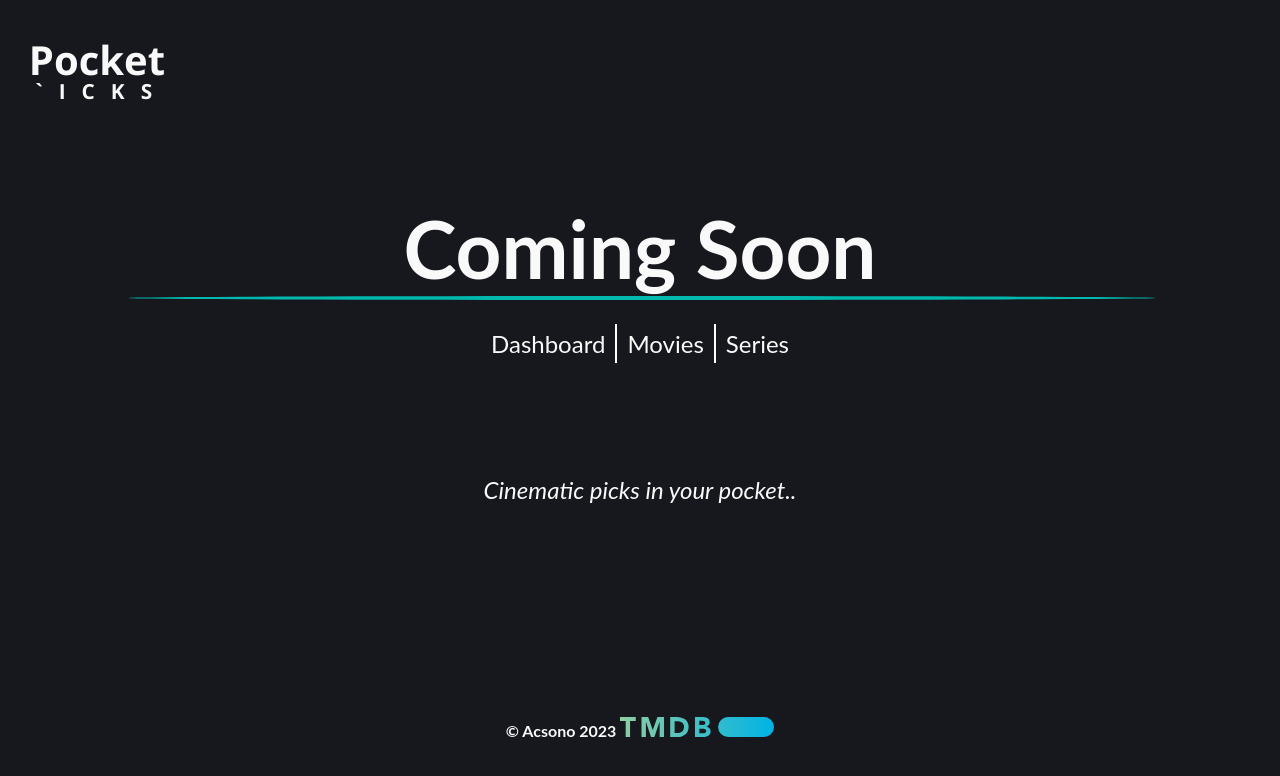
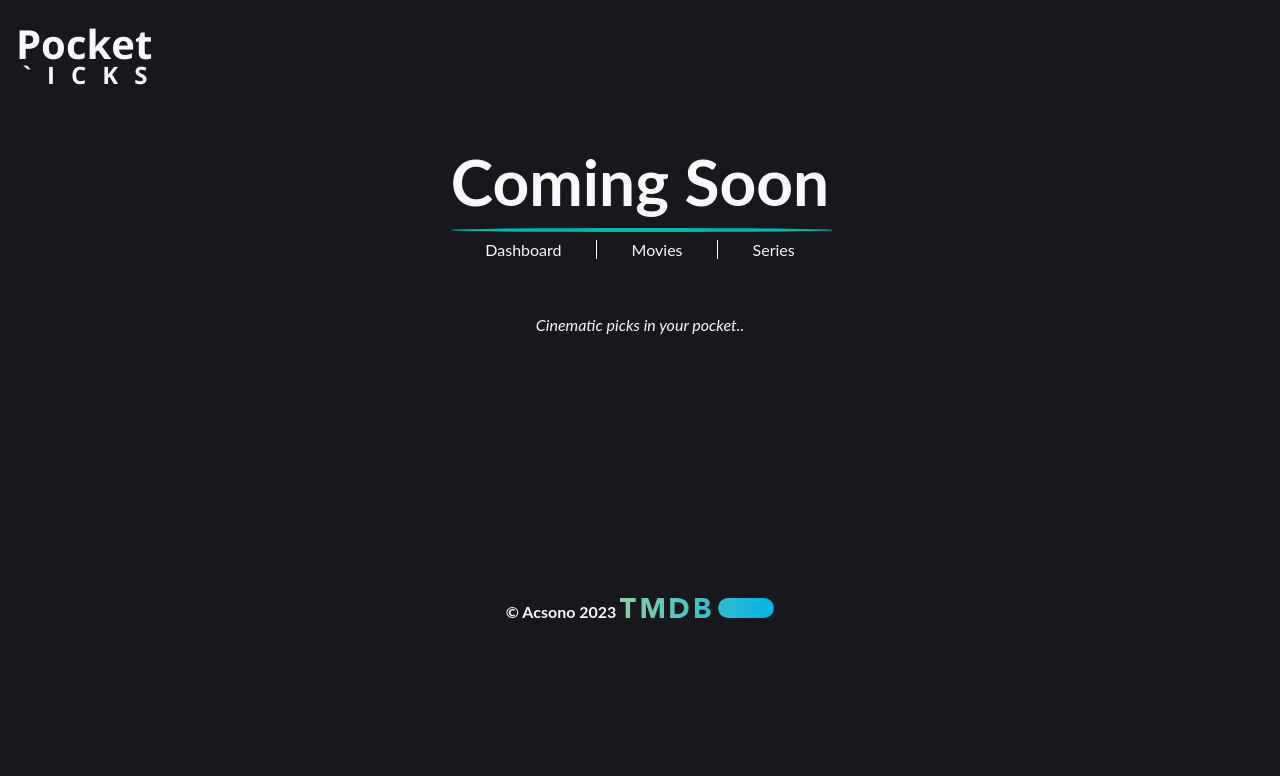
Before and after one commit to fruittymango/pocketpicks, a React (Vite) app: page / in a window 1280 px wide. Shown: the top 776 px of the page. Built offline with nearby package versions, Linux system fonts and the light colour scheme.

Commit message:
Moved the two available pages to their own files and folders.
Decision: Styling for pages will now reside inside their respective folder. This makes it easier to read and understand the styling of each page with out having to go back and forth.

```diff
--- /dev/null
+++ b/src/Pages/404/index.css
@@ -0,0 +1,92 @@
+body{
+    margin: 0;
+    font-size: 16px;
+    color: #F9F9F9;
+    background-color: #16181E;
+    font-family: 'Lato', sans-serif;
+}
+
+h1, h2, h3, h4, p{
+    margin: 0;
+}
+
+#root{
+    min-height: 90vh;
+    max-width: 100vw;
+    display: flex;
+    flex-direction: column;
+    padding: 1rem;
+    gap: clamp(2rem, 4rem, 7rem);
+}
+
+.logo-bg{
+    width: 70%;
+}
+
+.logo{
+    font-size: 2.5rem;
+    font-family: 'Open Sans', sans-serif;
+}
+
+.logo span{
+    display: block;
+    font-weight:900;
+    letter-spacing: 1rem;
+    padding: 0 0.4rem;
+    font-size: 1.5rem;
+    line-height: 0.5rem;
+    font-family: 'Open Sans', sans-serif;
+}
+
+.content{
+
+    margin:0 auto;
+}
+
+.main-title{
+    text-align: center;
+    font-size: 4rem;
+}
+
+.horizontal-bar{
+    border-radius:100%;
+    width:100%;
+    border:2px solid #00B9AE;
+    margin: 0.5rem 0;
+}
+
+.sub-title-wrapper{
+    display: grid;
+    grid-template-columns: auto auto auto;
+}
+
+.sub-title-wrapper p{
+    font-size: clamp(smaller, small, medium);
+    text-align: center;
+}
+
+.bar{
+    border-right:0.1rem solid white;
+}
+
+.slogan{
+    margin-top: 7vh;
+    text-align: center;
+    font-style: italic;
+    font-size: medium;
+}
+
+
+.footer{
+    position:relative;
+    top: 25vh;
+    text-align: center;
+}
+
+@media (max-width: 590px) {
+    .main-title{
+        text-align: center;
+        font-size:10vw;
+    }
+
+}
--- /dev/null
+++ b/src/Pages/404/index.tsx
@@ -0,0 +1,39 @@
+const PageNotFound = () => {
+    return(
+      <>
+        <div className='logo-bg'>
+          <h1 className='logo'><strong>Pocket</strong><span>`ICKS</span></h1>
+        </div>
+
+        <div className="content">
+
+          <h2 className="main-title">404 - Page Not Found</h2>
+
+          <div className='horizontal-bar'>
+          </div>
+
+          <div className='sub-title-wrapper'>
+            <p className='menu-item bar'>
+              Dashboard
+            </p>
+            <p className='menu-item bar'>
+              Movies
+            </p>
+            <p className='menu-item'>
+              Series
+            </p>
+          </div>
+          <p className='slogan'>Cinematic picks in your pocket..</p>
+        </div>
+
+
+        <div className='footer'><h4>&copy; Acsono 2023 <span>
+          <img src='/blue_short-8e7b30f73a4020692ccca9c88bafe5dcb6f8a62a4c6bc55cd9ba82bb2cd95f6c.svg' height="20rem" alt='The movie database logo'/>
+        </span></h4>
+        </div>
+
+      </>
+    );
+}
+
+export default PageNotFound;
--- /dev/null
+++ b/src/Pages/ComingSoon/index.css
@@ -0,0 +1,92 @@
+body{
+    margin: 0;
+    font-size: 16px;
+    color: #F9F9F9;
+    background-color: #16181E;
+    font-family: 'Lato', sans-serif;
+}
+
+h1, h2, h3, h4, p{
+    margin: 0;
+}
+
+#root{
+    min-height: 90vh;
+    max-width: 100vw;
+    display: flex;
+    flex-direction: column;
+    padding: 1rem;
+    gap: clamp(2rem, 4rem, 7rem);
+}
+
+.logo-bg{
+    width: 70%;
+}
+
+.logo{
+    font-size: 2.5rem;
+    font-family: 'Open Sans', sans-serif;
+}
+
+.logo span{
+    display: block;
+    font-weight:900;
+    letter-spacing: 1rem;
+    padding: 0 0.4rem;
+    font-size: 1.5rem;
+    line-height: 0.5rem;
+    font-family: 'Open Sans', sans-serif;
+}
+
+.content{
+
+    margin:0 auto;
+}
+
+.main-title{
+    text-align: center;
+    font-size: 4rem;
+}
+
+.horizontal-bar{
+    border-radius:100%;
+    width:100%;
+    border:2px solid #00B9AE;
+    margin: 0.5rem 0;
+}
+
+.sub-title-wrapper{
+    display: grid;
+    grid-template-columns: auto auto auto;
+}
+
+.sub-title-wrapper p{
+    font-size: clamp(smaller, small, medium);
+    text-align: center;
+}
+
+.bar{
+    border-right:0.1rem solid white;
+}
+
+.slogan{
+    margin-top: 7vh;
+    text-align: center;
+    font-style: italic;
+    font-size: medium;
+}
+
+
+.footer{
+    position:relative;
+    top: 25vh;
+    text-align: center;
+}
+
+@media (max-width: 590px) {
+    .main-title{
+        text-align: center;
+        font-size:10vw;
+    }
+
+}
--- /dev/null
+++ b/src/Pages/ComingSoon/index.tsx
@@ -0,0 +1,40 @@
+import './index.css';
+const ComingSoon = () => {
+    return(
+      <>
+        <div className='logo-bg'>
+          <h1 className='logo'><strong>Pocket</strong><span>`ICKS</span></h1>
+        </div>
+
+        <div className="content">
+
+          <h2 className="main-title">Coming Soon</h2>
+
+          <div className='horizontal-bar'>
+          </div>
+
+          <div className='sub-title-wrapper'>
+            <p className='menu-item bar'>
+              Dashboard
+            </p>
+            <p className='menu-item bar'>
+              Movies
+            </p>
+            <p className='menu-item'>
+              Series
+            </p>
+          </div>
+          <p className='slogan'>Cinematic picks in your pocket..</p>
+        </div>
+
+
+        <div className='footer'><h4>&copy; Acsono 2023 <span>
+          <img src='/blue_short-8e7b30f73a4020692ccca9c88bafe5dcb6f8a62a4c6bc55cd9ba82bb2cd95f6c.svg' height="20rem" alt='The movie database logo'/>
+        </span></h4>
+        </div>
+
+      </>
+    );
+}
+
+export default ComingSoon;
--- a/src/main.tsx
+++ b/src/main.tsx
@@ -1,98 +1,8 @@
 import React from 'react';
 import ReactDOM from 'react-dom/client';
 import { BrowserRouter, Routes, Route } from "react-router-dom";
-import './main.css';
-
-const ComingSoon = () => {
-
-  return(
-    <>
-      <div style={{position:'absolute', left:'1%', padding:'0rem 1rem',}}>
-        <h1 className='app-title' style={{marginTop:'2rem'}}><strong>Pocket</strong><span>`ICKS</span></h1>
-      </div>
-
-      <div className="content">
-
-        <div className='flex-center'>
-          <h1>Coming Soon</h1>
-        </div>
-
-        <div className='horizontal-bar'>
-        </div>
-
-        <div className='menu-bg'>
-          <p className='menu-item bar'>
-            Dashboard
-          </p>
-          <p className='menu-item bar'>
-            Movies
-          </p>
-          <p className='menu-item'>
-            Series
-          </p>
-        </div>
-
-        <div className='menu-bg'>
-          <div className='flex-space-between'>
-            <p className='slogan'>Cinematic picks in your pocket..</p>
-         </div>
-        </div>
-      </div>
-
-
-      <div className='footer'><h4>&copy; Acsono 2023 <span>
-        <img src='/blue_short-8e7b30f73a4020692ccca9c88bafe5dcb6f8a62a4c6bc55cd9ba82bb2cd95f6c.svg' height="20rem" alt='The movie database logo'/>
-      </span></h4>
-      </div>
-
-    </>
-  );
-}
-
-const PageNotFound = () => {
-  return(
-    <>
-    <div style={{position:'absolute', left:'1%', padding:'0rem 1rem',}}>
-      <h1 className='app-title' style={{marginTop:'2rem'}}><strong>Pocket</strong><span>`ICKS</span></h1>
-    </div>
-
-    <div className="content">
-
-      <div className='flex-center'>
-        <h1>404 - Page not found</h1>
-      </div>
-
-      <div className='horizontal-bar'>
-      </div>
-
-      <div className='menu-bg'>
-        <p className='menu-item bar'>
-          Dashboard
-        </p>
-        <p className='menu-item bar'>
-          Movies
-        </p>
-        <p className='menu-item'>
-          Series
-        </p>
-      </div>
-
-      <div className='menu-bg'>
-        <div className='flex-space-between'>
-          <p className='slogan'>Cinematic picks in your pocket..</p>
-       </div>
-      </div>
-    </div>
-
-
-    <div className='footer'><h4>&copy; Acsono 2023 <span>
-      <img src='/blue_short-8e7b30f73a4020692ccca9c88bafe5dcb6f8a62a4c6bc55cd9ba82bb2cd95f6c.svg' height="20rem" alt='The movie database logo'/>
-    </span></h4>
-    </div>
-
-  </>
-  );
-}
+import PageNotFound from './Pages/404/index';
+import ComingSoon from './Pages/ComingSoon';
 
 ReactDOM.createRoot(document.getElementById('root')!).render(
   <React.StrictMode>
```
